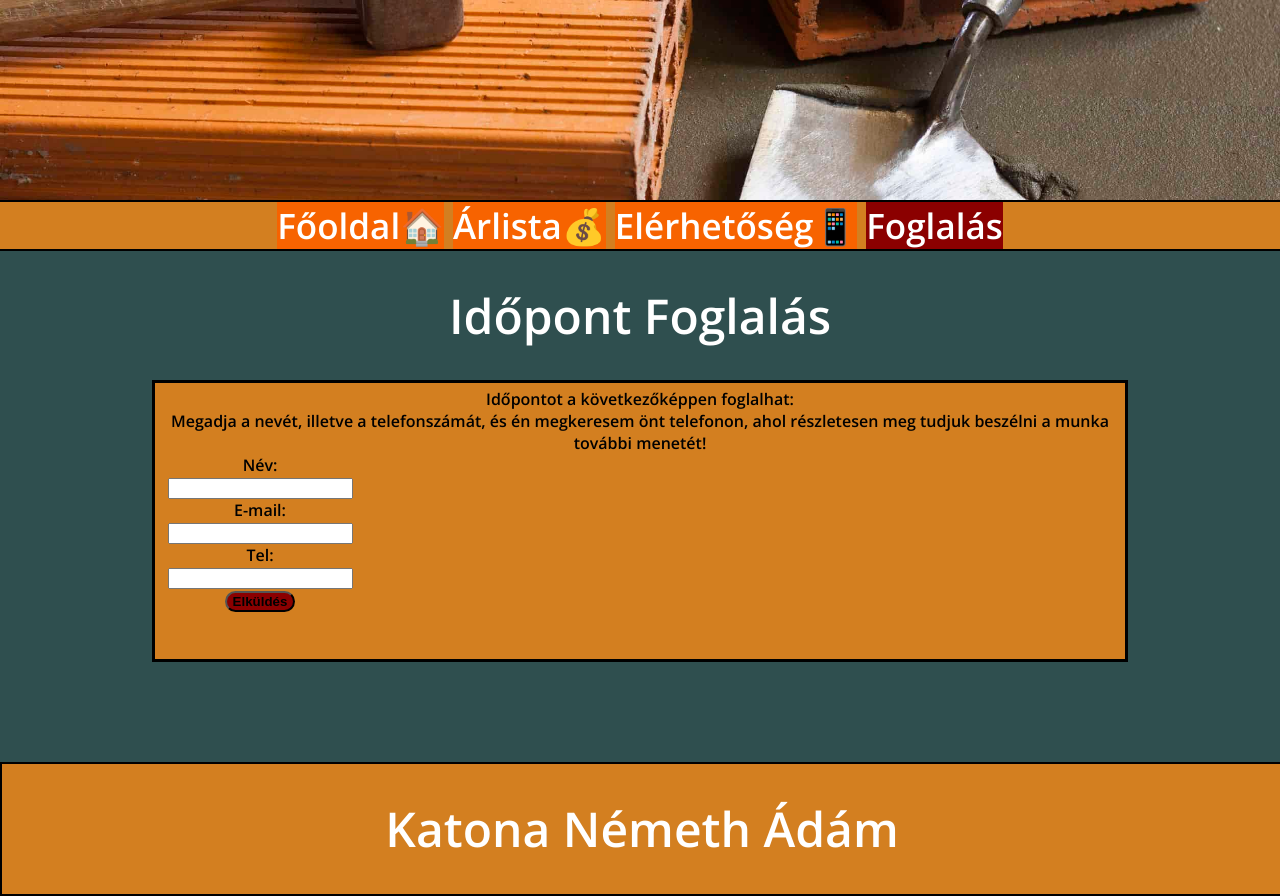
After one commit to Gangstaswegas/katonaadam.github.io, a PHP site: page /foglalas.php in a window 1280 px wide. The commit adds this page. Run offline with PHP 8.4, Linux system fonts and the light colour scheme.

Commit message:
Php-ra konvertálás

```diff
--- /dev/null
+++ b/css/foglalas.css
@@ -0,0 +1,134 @@
+
+@import url('https://fonts.googleapis.com/css2?family=Open+Sans:wght@600&display=swap');
+
+html, body {
+    width: 100%;
+    padding: 0px;
+    margin : 0px;
+    min-width: 100vw;
+    font-family: 'Open Sans', sans-serif;
+}
+
+body{
+    background-color: darkslategrey;
+    text-align: center;
+
+}
+.flex-container{
+    display: flex;
+    flex-flow: row;
+    align-content: space-between;
+    flex-wrap: wrap;
+    flex-basis: auto;
+    justify-content: space-evenly;
+}
+.fejleckep{
+    background-image: url(../img/komuves-1.jpg);
+    width: 100%;
+    height: 200px;
+    background-repeat: no-repeat;
+    background-position: center;
+    background-size: cover;
+}
+ul{
+    list-style: square;
+    list-style-position: inside;
+
+}
+nav{
+
+    background-color: rgb(211, 127, 32);
+    font-size: 35px;
+    border-top: 2px solid black;
+    border-bottom:2px solid black ;
+}
+a{
+    background-color: #f76300;
+    color: white;
+    text-decoration: none;
+    transition: 250ms ease-in-out ;
+
+}
+a:active{
+    background-color:darkred;
+}
+a:hover{
+    background-color: yellow;
+    text-shadow: 2px 2px black;
+    transition: 250ms ease-in-out ;
+}
+#Foglalas{
+    background-color: darkred;
+}
+#Foglalas:hover{
+    background-color:yellow;
+}
+
+.flex-container>img{
+    height: 250px;
+    width: 250px;
+
+}
+.szoveg{
+    width: 75%;
+    margin-left: auto;
+    margin-right: auto;
+    background-color: rgb(211, 127, 32);
+    border: 3px solid black;
+    padding: 5px;
+    margin-bottom: 50px;
+}
+footer{
+    background-color: rgb(211, 127, 32);
+    margin-top: 100px;
+    border: 2px solid black;
+    left: 0;
+    bottom: 0;
+    width: 100%;
+
+}
+@media screen and (max-width:576px) {
+    img {
+      margin: 5px;
+    }
+  }
+
+@media screen and (min-width:576px) {
+    img {
+      margin: 5px;
+    }
+  }
+
+h1{
+    color: white;
+    font-size: 48px;
+}
+
+img{
+    border: 2px solid black;
+    border-radius: 22px;
+}
+
+img:hover{
+    transform: scale(1.25);
+    transition: transform.2s;
+}
+.szoveg:hover{
+    transform: scale(1.25);
+    transition: transform.2s;
+}
+.foglalas{
+    width: 200px;
+    height: 200px;
+    align-items: center;
+}
+form{
+    margin-left: auto;
+    margin-right: auto;
+
+}
+input[type = submit]{
+    background-color: darkred;
+    font-weight: bold;
+    border-radius: 25px;
+}
--- /dev/null
+++ b/foglalas.php
@@ -0,0 +1,37 @@
+<!DOCTYPE html>
+<html lang="hu">
+
+<head>
+    <meta charset="UTF-8">
+    <meta name="viewport" content="width=device-width, initial-scale=1.0">
+    <link rel="stylesheet" href="css/foglalas.css">
+    <title>Lakatos István </title>
+    <link rel="icon" type="image/jpeg" href="./img/icon.jpg">
+</head>
+
+<body>
+    <div class="fejleckep"></div>
+    <nav>
+        <a id="Fooldal" href="index.php">Főoldal🏠</a>
+        <a id="Mellekoldal" href="mellekoldal.php">Árlista💰</a>
+        <a id="Elerhetoseg" href="elerhetoseg.php">Elérhetőség📱</a>
+        <a id="Foglalas" href="foglalas.php">Foglalás</a>
+    </nav>
+    <h1>Időpont Foglalás</h1>
+    <div class="szoveg">Időpontot a következőképpen foglalhat: <br>
+        Megadja a nevét, illetve a telefonszámát, és én megkeresem önt telefonon, ahol részletesen meg tudjuk beszélni a munka további menetét!
+        <div class="foglalas">
+            <form action="feldolgoz.php" method="post">
+                Név: <input type="text" name="nev"><br>
+                E-mail: <input type="email" name="email"><br>
+                Tel: <input type="number" name="datum" id="datum">
+                <input type="submit" value="Elküldés">
+            </form>
+        </div>
+    </div>
+    <footer>
+        <h1>Katona Németh Ádám</h1>
+    </footer>
+</body>
+
+</html>
```
Also changed, not shown: elerhetoseg.php (renamed from elerhetoseg.html, +4 -3 lines), feldolgoz.php (added, +27 -0 lines), index.php (renamed from index.html, +4 -3 lines), mellekoldal.php (renamed from mellekoldal.html, +4 -3 lines).
